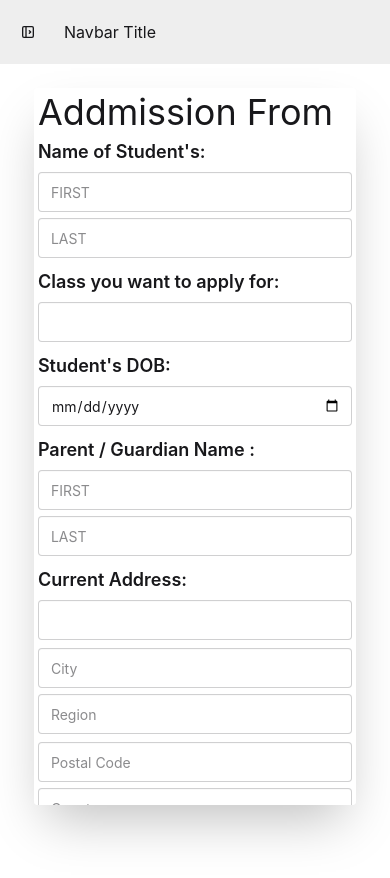
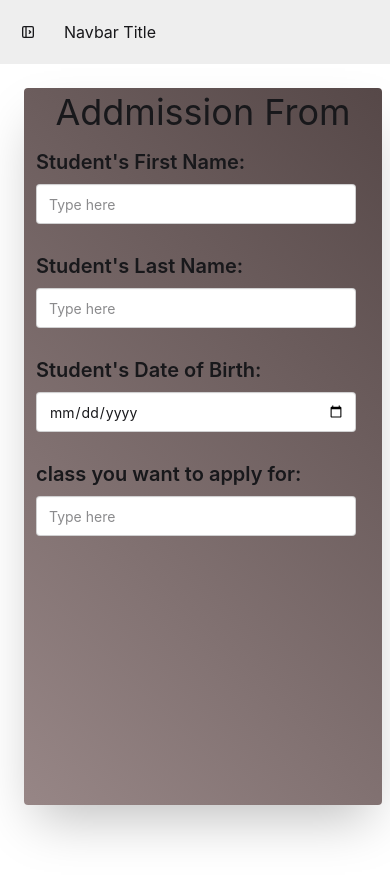
Before and after one commit to salararain/School-management-system, a React (Vite) app: page /addnewstudent in a window 390 px wide. Shown: the top 878 px of the page. Built offline with nearby package versions, Linux system fonts and the light colour scheme.

Commit message:
making responsive

```diff
--- a/src/pages/AddNewStudent.jsx
+++ b/src/pages/AddNewStudent.jsx
@@ -4,49 +4,30 @@
 const AddNewStudent = () => {
 
   return (
-    <div className="w-full h-[100vh] bg-white flex justify-center items-start">
-      <div className="w-[90%] h-[85vh] overflow-y-auto bg-white p-1 shadow-2xl m-2 rounded ">
-        <h1 className="text-center text-4xl text-left">Addmission From</h1>
-        <fieldset className="fieldset flex flex-row feildset-vertical">
-          <legend className="fieldset-legend text-2xl text-left  label">Name of Student's:</legend>
-          <input type="text" className="input  " placeholder="FIRST" />
-          <input type="text" className="input  " placeholder="LAST" />
-        </fieldset>
-        <fieldset className="fieldset flex flex-row">
-          <legend className="fieldset-legend text-2xl text-left  label">Class you want to apply for:</legend>
-          <input type="text" className="input w-full" />
-        </fieldset>
-        <fieldset className="fieldset flex flex-row">
-          <legend className="fieldset-legend text-2xl text-left  label">Student's DOB:</legend>
-          <input type="date" className="input w-full" />
-        </fieldset>
-        <fieldset className="fieldset flex flex-row feildset-vertical">
-          <legend className="fieldset-legend text-2xl text-left  label">Parent / Guardian Name :</legend>
-          <input type="text" className="input  " placeholder="FIRST" />
-          <input type="text" className="input  " placeholder="LAST" />
-        </fieldset>
-        <fieldset className="fieldset flex flex-row">
-          <legend className="fieldset-legend text-2xl text-left  label">Current Address:</legend>
-          <input type="text" className="input w-full" />
-        </fieldset>
-        <fieldset className="fieldset flex flex-row feildset-vertical">
-          <input type="text" className="input  " placeholder="City" />
-          <input type="text" className="input  " placeholder="Region" />
-        </fieldset>
-        <fieldset className="fieldset flex flex-row feildset-vertical">
-          <input type="text" className="input  " placeholder="Postal Code" />
-          <input type="text" className="input  " placeholder="Countery" />
-        </fieldset>
-        <fieldset className="fieldset flex flex-row">
-          <legend className="fieldset-legend text-2xl text-left  label">Phone Number:</legend>
-          <input type="number" className="input w-full" />
-        </fieldset>
-         <fieldset className="fieldset flex flex-row">
-          <legend className="fieldset-legend text-2xl text-left  label">Email:</legend>
-          <input type="email" className="input w-full" />
-        </fieldset>
-        <div className="w-full  h-auto flex justify-center items-center">
-                <button className="btn btn-primary  label ">Submit</button>
+    <div className="w-[100%] h-[100vh] bg-white ">
+      <div className="w-[100%] h-[85vh] container-S p-1 m-1 shadow-2xl m-2 rounded ">
+        <h1 className="text-center text-4xl">Addmission From</h1>
+        <div className="grid grid-cols-4 max-[1200px]:grid-cols-3 max-[800px]:grid-cols-2 max-[450px]:grid-cols-1">
+          <fieldset className="fieldset  m-2  w-64   max-[850px]:w-52 max-[650px]:w-48 max-[450px]:w-full">
+            <legend className="fieldset-legend text-left text-xl max-[850px]:text-base max-[650px]:text-sm max-[450px]:text-xl">Student's First Name:</legend>
+            <input type="text" className="input " placeholder="Type here" />
+
+          </fieldset>
+          <fieldset className="fieldset  m-2 w-64 max-[850px]:w-52 max-[650px]:w-48 max-[450px]:w-full ">
+            <legend className="fieldset-legend text-left text-xl max-[850px]:text-base max-[650px]:text-sm max-[450px]:text-xl">Student's Last Name:</legend>
+            <input type="text" className="input  " placeholder="Type here" />
+
+          </fieldset>
+          <fieldset className="fieldset  m-2 w-64  max-[850px]:w-52 max-[650px]:w-48 max-[450px]:w-full ">
+            <legend className="fieldset-legend text-left text-xl max-[850px]:text-base max-[650px]:text-sm max-[450px]:text-xl">Student's Date of Birth:</legend>
+            <input type="date" className="input  " placeholder="Type here" />
+
+          </fieldset>
+          <fieldset className="fieldset  m-2 w-64  max-[850px]:w-52 max-[650px]:w-48 max-[450px]:w-full ">
+            <legend className="fieldset-legend text-left text-xl max-[850px]:text-base max-[650px]:text-sm max-[450px]:text-xl">class you want to apply for:</legend>
+            <input type="text" className="input  " placeholder="Type here" />
+
+          </fieldset>
         </div>
 
       </div>
--- a/src/style.css
+++ b/src/style.css
@@ -1,14 +1,10 @@
   @import "tailwindcss";
- @plugin "daisyui";
- @plugin "daisyui" {
-   themes: light --default;
- }
+  @plugin "daisyui";
 
-@media (max-width: 450px) {
-  .feildset-vertical{
-  flex-direction: column;
+  @plugin "daisyui" {
+    themes: light --default;
   }
-  .label{
-    font-size: 18px;
+
+  .container-S {
+    background: linear-gradient(45deg, rgb(151, 134, 134), rgb(86, 72, 72));
   }
-}
```
Also changed, not shown: src/pages/Login.jsx (+5 -5 lines).
